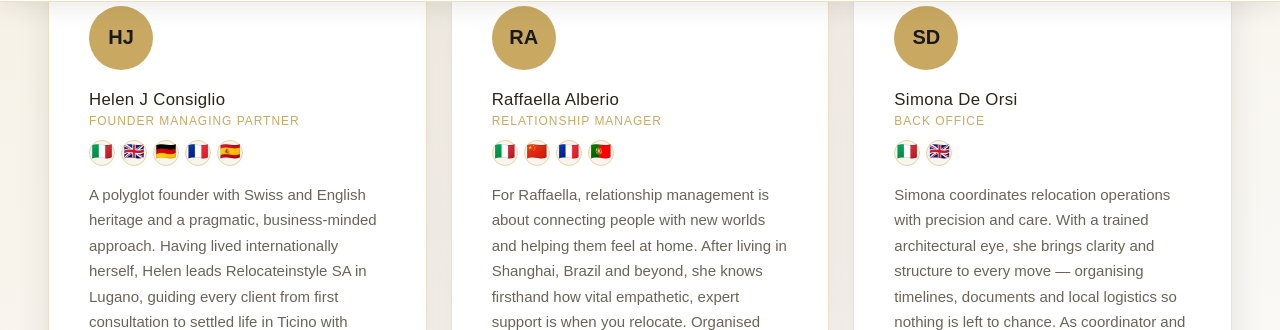
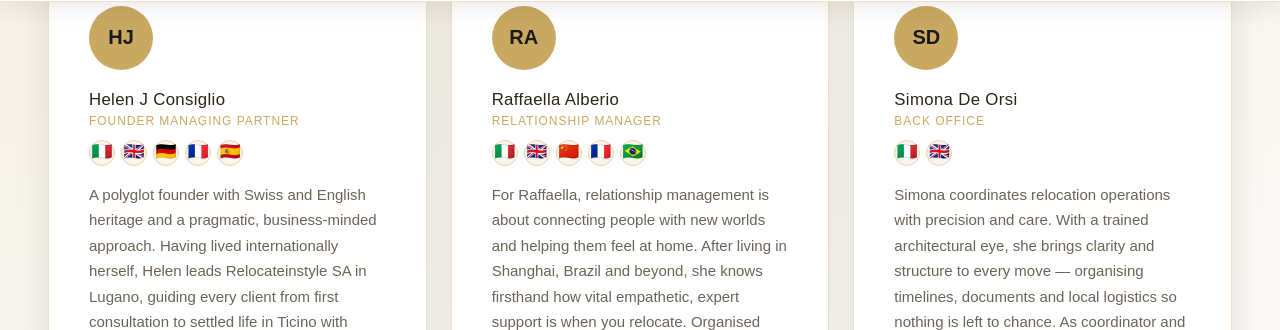
Before and after one commit to nikpalumbo/nikpalumbo.github.io, a Jekyll site: the page clients/relocateinstyle/about.html, which Jekyll copies as it is, in a window 1280 px wide and 900 px high, scrolled down 3165 px. Shown: the part 118-448 px from the top of the window. Built offline with Jekyll 4.4.1, drawn with Linux system fonts in a browser that asks for light colours.

Commit message:
Update Raffaella language flags: add English, use Brazil instead of Portugal.
Co-authored-by: Cursor <cursoragent@cursor.com>

```diff
--- a/clients/relocateinstyle/about.html
+++ b/clients/relocateinstyle/about.html
@@ -141,11 +141,12 @@
               <div class="team-avatar">RA</div>
               <h3>Raffaella Alberio</h3>
               <p class="team-role" data-i18n="about.roleRaffaella">Relationship Manager</p>
-              <ul class="team-langs" aria-label="Languages: Italian, Mandarin Chinese, French, Portuguese">
+              <ul class="team-langs" aria-label="Languages: Italian, English, Mandarin Chinese, French, Brazilian Portuguese">
                 <li title="Italian"><span aria-hidden="true">🇮🇹</span></li>
+                <li title="English"><span aria-hidden="true">🇬🇧</span></li>
                 <li title="Mandarin Chinese"><span aria-hidden="true">🇨🇳</span></li>
                 <li title="French"><span aria-hidden="true">🇫🇷</span></li>
-                <li title="Portuguese"><span aria-hidden="true">🇵🇹</span></li>
+                <li title="Brazilian Portuguese"><span aria-hidden="true">🇧🇷</span></li>
               </ul>
               <p class="team-bio" data-i18n="about.bioRaffaella">For Raffaella, relationship management is about connecting people with new worlds and helping them feel at home. After living in Shanghai, Brazil and beyond, she knows firsthand how vital empathetic, expert support is when you relocate. Organised and fluent in five languages, she listens deeply, anticipates each client's needs, and builds lasting relationships founded on trust and understanding.</p>
               <a href="contact.html" class="btn btn-dark btn-sm" data-i18n="about.getInTouch">Get in touch</a>
--- a/clients/relocateinstyle/it/about.html
+++ b/clients/relocateinstyle/it/about.html
@@ -141,11 +141,12 @@
               <div class="team-avatar">RA</div>
               <h3>Raffaella Alberio</h3>
               <p class="team-role" data-i18n="about.roleRaffaella">Relationship Manager</p>
-              <ul class="team-langs" aria-label="Languages: Italian, Mandarin Chinese, French, Portuguese">
+              <ul class="team-langs" aria-label="Languages: Italian, English, Mandarin Chinese, French, Brazilian Portuguese">
                 <li title="Italian"><span aria-hidden="true">🇮🇹</span></li>
+                <li title="English"><span aria-hidden="true">🇬🇧</span></li>
                 <li title="Mandarin Chinese"><span aria-hidden="true">🇨🇳</span></li>
                 <li title="French"><span aria-hidden="true">🇫🇷</span></li>
-                <li title="Portuguese"><span aria-hidden="true">🇵🇹</span></li>
+                <li title="Brazilian Portuguese"><span aria-hidden="true">🇧🇷</span></li>
               </ul>
               <p class="team-bio" data-i18n="about.bioRaffaella">Per Raffaella, il relationship management è connettere le persone a nuovi mondi e farle sentire a casa. Dopo Shanghai, il Brasile e oltre, sa quanto sia vitale un supporto empatico ed esperto in una relocation. Organizzata e fluente in cinque lingue, ascolta in profondità, anticipa i bisogni e costruisce relazioni durature sulla fiducia.</p>
               <a href="contact.html" class="btn btn-dark btn-sm" data-i18n="about.getInTouch">Contatta</a>
```
